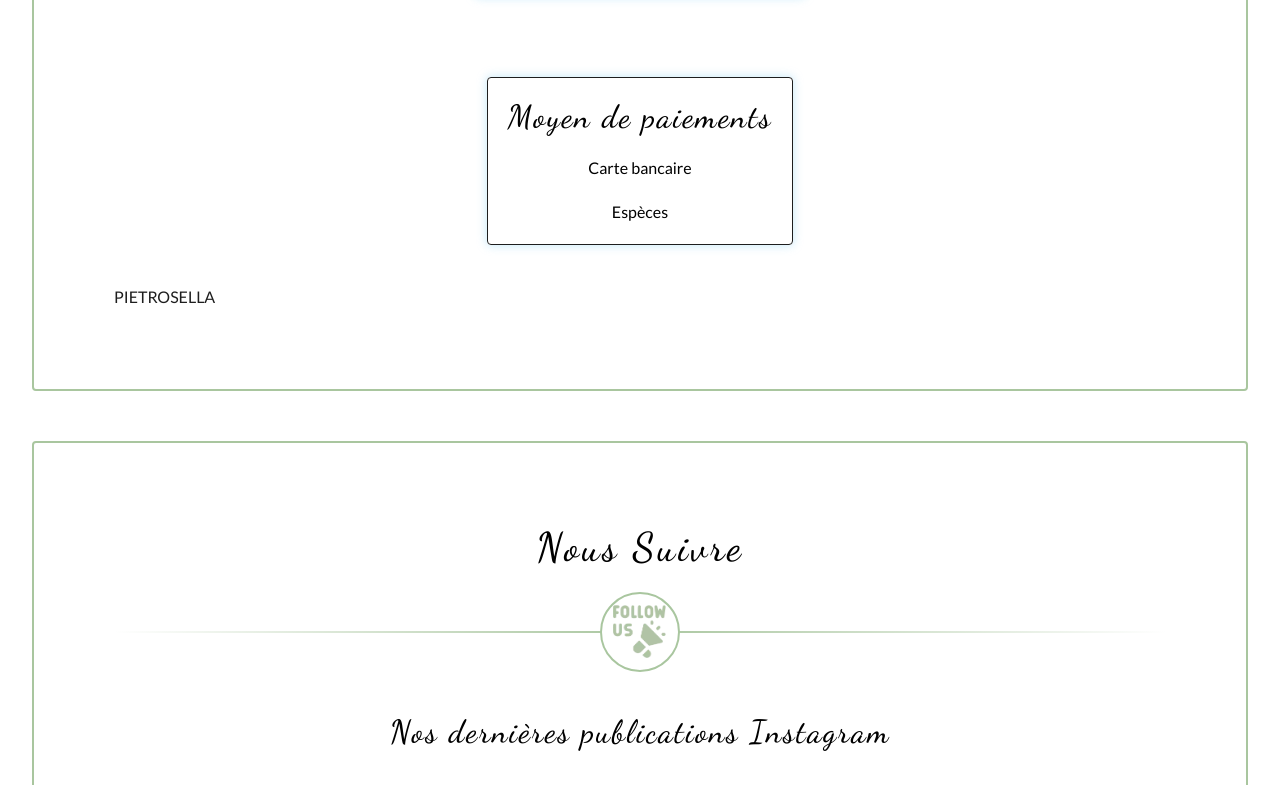
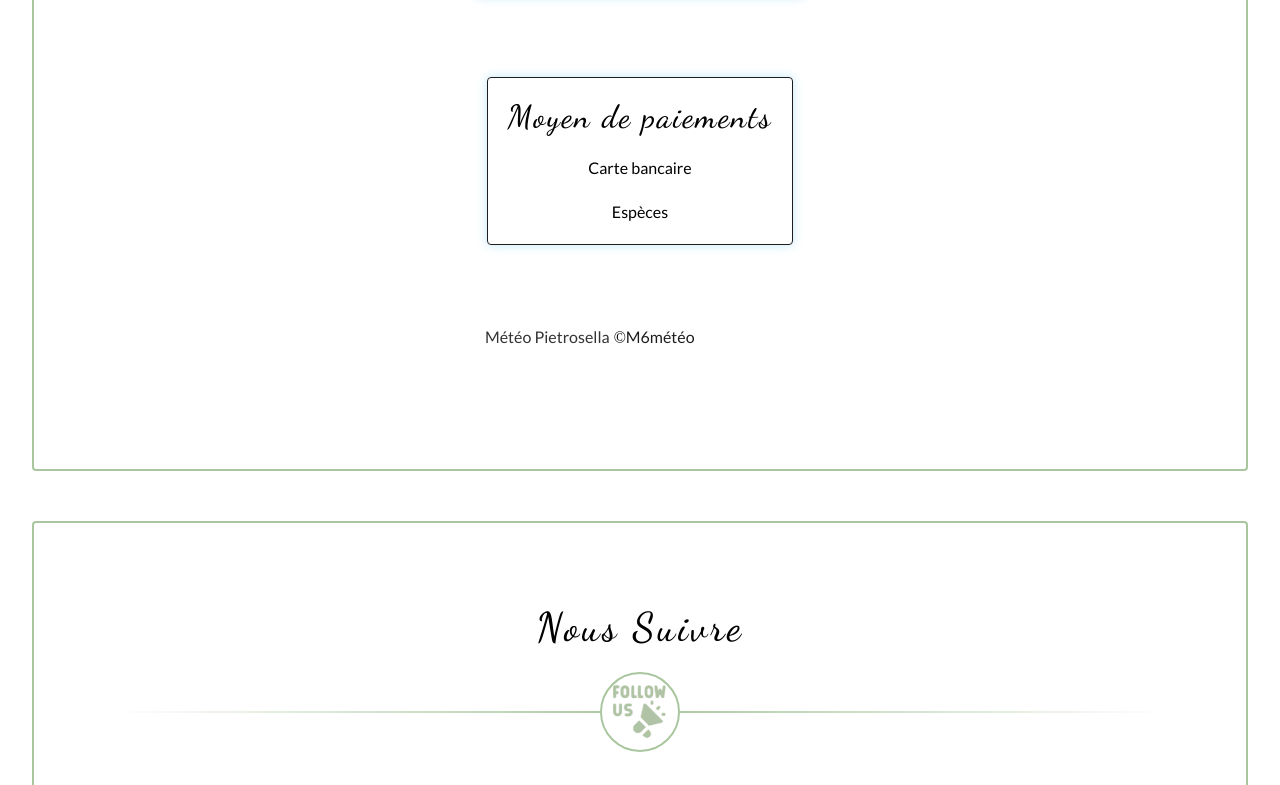
Before and after one commit to luvicode/luvicode.github.io, a plain HTML site: page index.html in a window 1280 px wide. Shown: the part 3193-3978 px from the top of the page. Drawn offline with Linux system fonts and the light colour scheme; a script that the page names is missing.

Commit message:
Add files via upload

```diff
--- a/index.html
+++ b/index.html
@@ -156,10 +156,14 @@
                 <p>Espèces</p>
             </div>
         </div>
-        <a class="weatherwidget-io" href="https://forecast7.com/fr/41d848d85/pietrosella/" data-label_1="PIETROSELLA" data-theme="original" >PIETROSELLA</a>
-        <script>
-        !function(d,s,id){var js,fjs=d.getElementsByTagName(s)[0];if(!d.getElementById(id)){js=d.createElement(s);js.id=id;js.src='https://weatherwidget.io/js/widget.min.js';fjs.parentNode.insertBefore(js,fjs);}}(document,'script','weatherwidget-io-js');
-        </script>
+    <div class="box--modality">
+        <div class="card--meteo">
+            <div id="cont_Mjk4NzE5MnwxfDN8MXwzfCNhOWM2OWZ8MnwjZmZmZmZmfGd8">
+                <div id="spa_Mjk4NzE5MnwxfDN8MXwzfCNhOWM2OWZ8MnwjZmZmZmZmfGd8"><a id="a_Mjk4NzE5MnwxfDN8MXwzfCNhOWM2OWZ8MnwjZmZmZmZmfGd8" href="https://www.meteocity.com/france/pietrosella-v2987192?utm_medium=widget&utm_source=referral&utm_campaign=france-pietrosella-v2987192&utm_content=location" target="_top" style="color:#333;text-decoration:none;">Météo Pietrosella</a> ©<a target="_top" href="https://www.meteocity.com?utm_medium=widget&utm_campaign=france-pietrosella-v2987192&utm_content=homepage">M6météo</a></div>
+                <script type="text/javascript" src="https://www.meteocity.com/widget/js/Mjk4NzE5MnwxfDN8MXwzfCNhOWM2OWZ8MnwjZmZmZmZmfGd8"></script>
+            </div>
+        </div>
+    </div>
     </section>
     <!-- FIN SECTION HORAIRES -->
 
```
